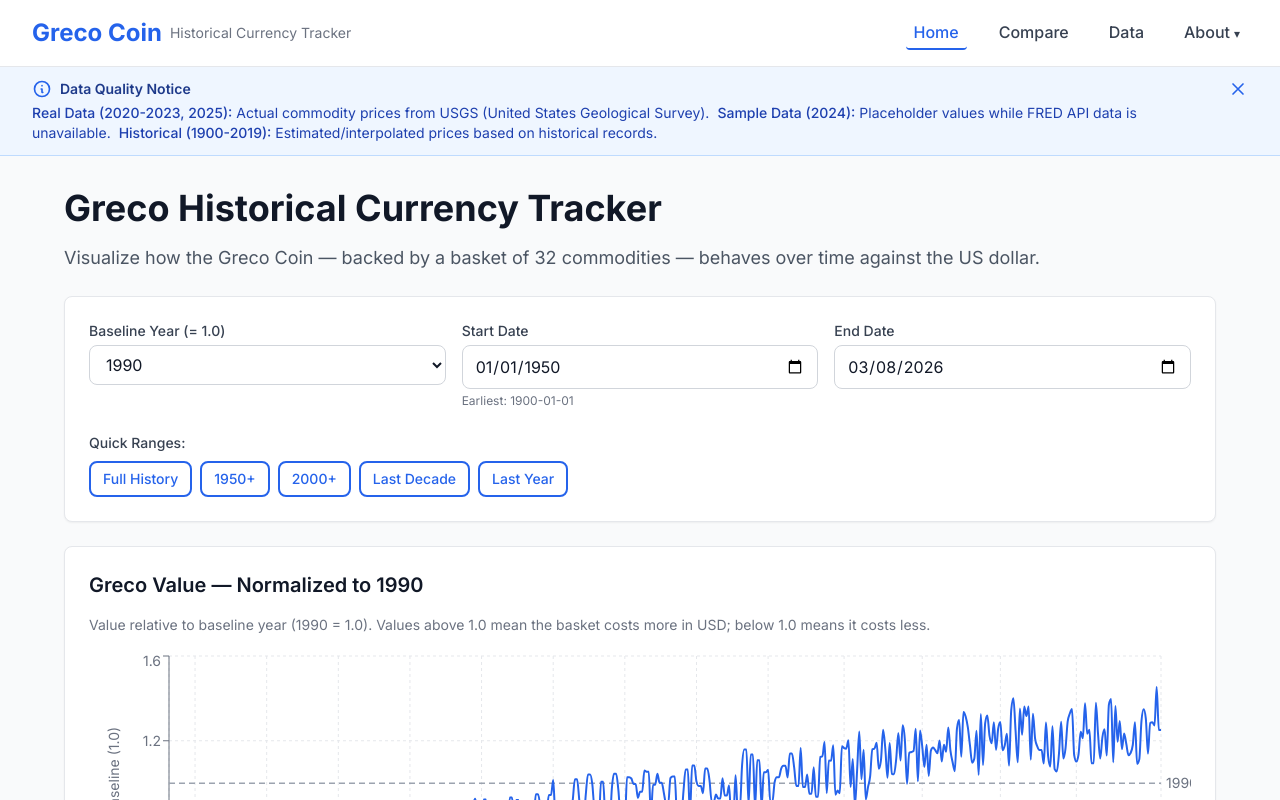
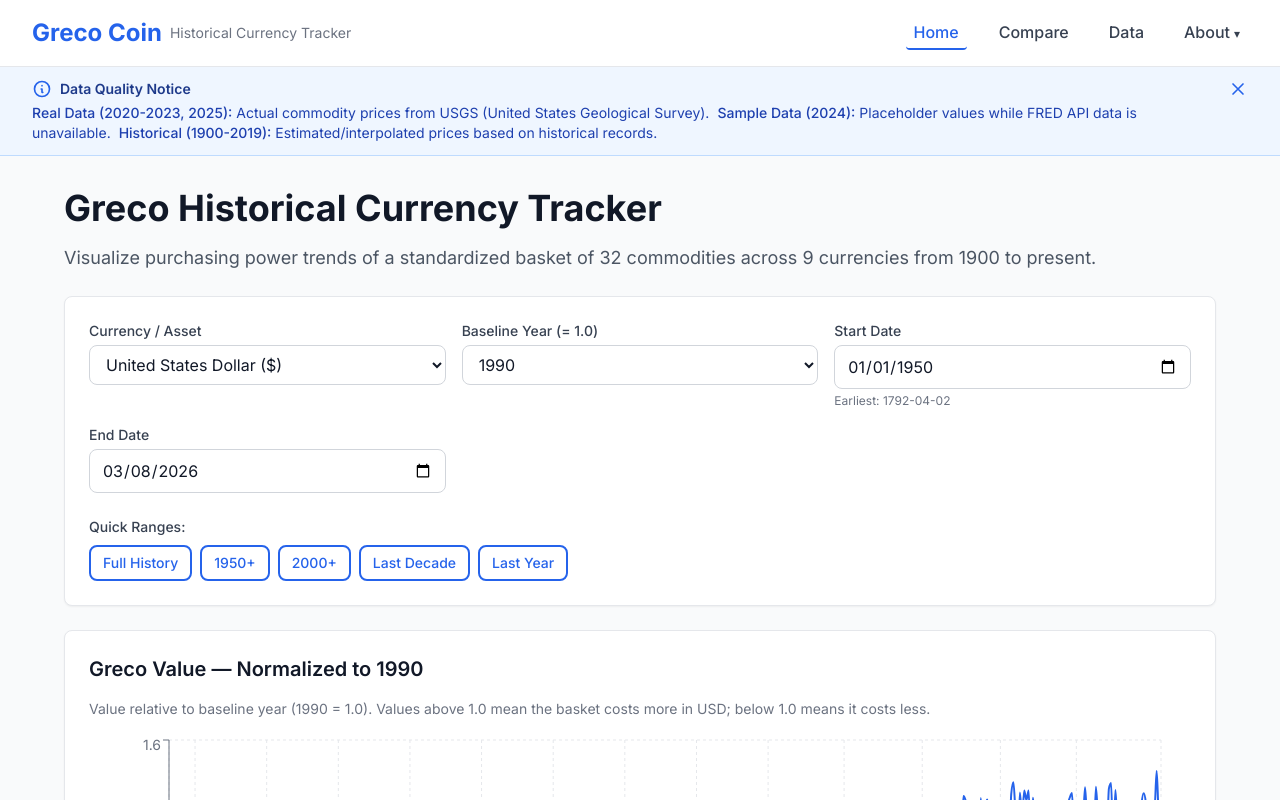
Before and after one commit to jemustain/greco-coin, a Next.js app: page / in a window 1280 px wide. Shown: the top 800 px of the page. Built offline with nearby package versions, Linux system fonts and the light colour scheme.

Commit message:
Revert "refactor: scope homepage to USD only, remove currency selector"
This reverts commit db81838ef6b7b4341876a398cea20e7b1fb8ded3.

```diff
--- a/src/app/page.tsx
+++ b/src/app/page.tsx
@@ -21,11 +21,12 @@ import ChartControls from '@/components/charts/ChartControls'
 import TimeSeriesChart from '@/components/charts/TimeSeriesChart'
 import CommoditySelector from '@/components/charts/CommoditySelector'
 import Loading from '@/components/ui/Loading'
-import { loadCommodities } from '@/lib/data/loader'
+import { loadCurrencies, loadCommodities } from '@/lib/data/loader'
 import { convertToTimeSeriesData, sampleDataForPerformance, assignColors } from '@/lib/utils/chart'
 import { normalizeToBaseline, getAvailableYears, normalizePricesToBaseline } from '@/lib/utils/normalize'
 import { presetRanges } from '@/lib/utils/date'
 import { formatDate } from '@/lib/utils/date'
+import { Currency } from '@/lib/types/currency'
 import { TimeSeriesDataPoint } from '@/lib/utils/chart'
 
 interface CommodityInfo {
@@ -50,6 +51,8 @@ const COMMODITY_COLORS = [
 ]
 
 export default function HomePage() {
+  const [currencies, setCurrencies] = useState<Currency[]>([])
+  const [selectedCurrency, setSelectedCurrency] = useState('USD')
   const [startDate, setStartDate] = useState(presetRanges.modern.start)
   const [endDate, setEndDate] = useState(presetRanges.modern.end)
   const [chartData, setChartData] = useState<TimeSeriesDataPoint[]>([])
@@ -64,10 +67,11 @@ export default function HomePage() {
   const [commodityLoading, setCommodityLoading] = useState(false)
   const [commodityMetadata, setCommodityMetadata] = useState<Record<string, { name: string }>>({})
 
-  // Load commodities on mount
+  // Load currencies and commodities on mount
   useEffect(() => {
-    loadCommodities()
-      .then((commodityData) => {
+    Promise.all([loadCurrencies(), loadCommodities()])
+      .then(([currencyData, commodityData]) => {
+        setCurrencies(currencyData)
         setAllCommodities(
           commodityData.map((c) => ({
             id: c.id,
@@ -84,14 +88,16 @@ export default function HomePage() {
       })
   }, [])
 
-  // Load chart data when dates change
+  // Load chart data when currency or dates change
   useEffect(() => {
+    if (!selectedCurrency) return
+
     setLoading(true)
     setError(null)
 
     const startDateStr = startDate.toISOString().split('T')[0]
     const endDateStr = endDate.toISOString().split('T')[0]
-    const url = `/api/greco-timeseries?startDate=${startDateStr}&endDate=${endDateStr}&currency=USD&interval=monthly`
+    const url = `/api/greco-timeseries?startDate=${startDateStr}&endDate=${endDateStr}&currency=${selectedCurrency}&interval=monthly`
 
     fetch(url)
       .then((res) => {
@@ -112,7 +118,7 @@ export default function HomePage() {
         setError('Failed to calculate Greco values: ' + err.message)
         setLoading(false)
       })
-  }, [startDate, endDate])
+  }, [selectedCurrency, startDate, endDate])
 
   // Normalize Greco data
   const normalizedChartData = useMemo(
@@ -205,13 +211,16 @@ export default function HomePage() {
             Greco Historical Currency Tracker
           </h1>
           <p className="text-lg text-gray-600">
-            Visualize how the Greco Coin — backed by a basket of 32 commodities — behaves
-            over time against the US dollar.
+            Visualize purchasing power trends of a standardized basket of 32 commodities
+            across 9 currencies from 1900 to present.
           </p>
         </div>
 
         {/* Controls */}
         <ChartControls
+          currencies={currencies}
+          selectedCurrency={selectedCurrency}
+          onCurrencyChange={setSelectedCurrency}
           startDate={startDate}
           endDate={endDate}
           onDateRangeChange={handleDateRangeChange}
@@ -227,7 +236,7 @@ export default function HomePage() {
           </h2>
           <p className="text-sm text-gray-500 mb-4">
             Value relative to baseline year ({baselineYear} = 1.0). Values above 1.0 mean
-            the basket costs more in USD; below 1.0 means it costs less.
+            the basket costs more in {selectedCurrency}; below 1.0 means it costs less.
           </p>
 
           {loading && (
@@ -301,14 +310,14 @@ export default function HomePage() {
                     }}
                   />
                   <Tooltip
-                    formatter={(value: number) => [value.toFixed(3), `Greco ($USD)`]}
+                    formatter={(value: number) => [value.toFixed(3), `Greco (${selectedCurrency})`]}
                     labelFormatter={(label) => label}
                   />
                   <Legend wrapperStyle={{ fontSize: '0.875rem' }} iconType="line" />
                   <Line
                     type="monotone"
                     dataKey="value"
-                    name={`Greco Value ($USD)`}
+                    name={`Greco Value (${selectedCurrency})`}
                     stroke="#2563eb"
                     strokeWidth={2}
                     dot={false}
--- a/src/components/charts/ChartControls.tsx
+++ b/src/components/charts/ChartControls.tsx
@@ -12,7 +12,7 @@ import { presetRanges } from '@/lib/utils/date'
 import { Currency } from '@/lib/types/currency'
 
 interface ChartControlsProps {
-  currencies?: Currency[]
+  currencies: Currency[]
   // Single-select mode (for main charts)
   selectedCurrency?: string
   onCurrencyChange?: (currencyId: string) => void
@@ -50,8 +50,8 @@ export default function ChartControls({
   // Get the earliest inception date from selected currencies
   const earliestInceptionDate = useMemo(() => {
     const activeCurrencies = isMultiSelect
-      ? (currencies || []).filter((c) => selectedCurrencies.includes(c.id))
-      : (currencies || []).filter((c) => c.id === selectedCurrency)
+      ? currencies.filter((c) => selectedCurrencies.includes(c.id))
+      : currencies.filter((c) => c.id === selectedCurrency)
 
     if (activeCurrencies.length === 0) return new Date('1900-01-01')
 
@@ -109,7 +109,7 @@ export default function ChartControls({
   // Select All handler
   const handleSelectAll = () => {
     if (!onCurrenciesChange) return
-    const allIds = (currencies || []).slice(0, maxSelections).map((c) => c.id)
+    const allIds = currencies.slice(0, maxSelections).map((c) => c.id)
     onCurrenciesChange(allIds)
   }
 
@@ -122,7 +122,7 @@ export default function ChartControls({
   // Get inception date info for warning message
   const getInceptionInfo = () => {
     if (!isMultiSelect && selectedCurrency) {
-      const currency = (currencies || []).find((c) => c.id === selectedCurrency)
+      const currency = currencies.find((c) => c.id === selectedCurrency)
       return currency?.name || 'The selected currency'
     }
     return 'One or more selected currencies'
@@ -159,7 +159,7 @@ export default function ChartControls({
 
       <div className="grid grid-cols-1 md:grid-cols-3 gap-4">
         {/* Currency Selector - Single Select Mode */}
-        {!isMultiSelect && currencies && currencies.length > 0 && (
+        {!isMultiSelect && (
           <div>
             <Select
               label="Currency / Asset"
@@ -191,7 +191,7 @@ export default function ChartControls({
         )}
 
         {/* Currency Selector - Multi Select Mode */}
-        {isMultiSelect && currencies && currencies.length > 0 && (
+        {isMultiSelect && (
           <div className="md:col-span-3">
             <div className="flex items-center justify-between mb-2">
               <label className="block text-sm font-medium text-gray-700">
```
